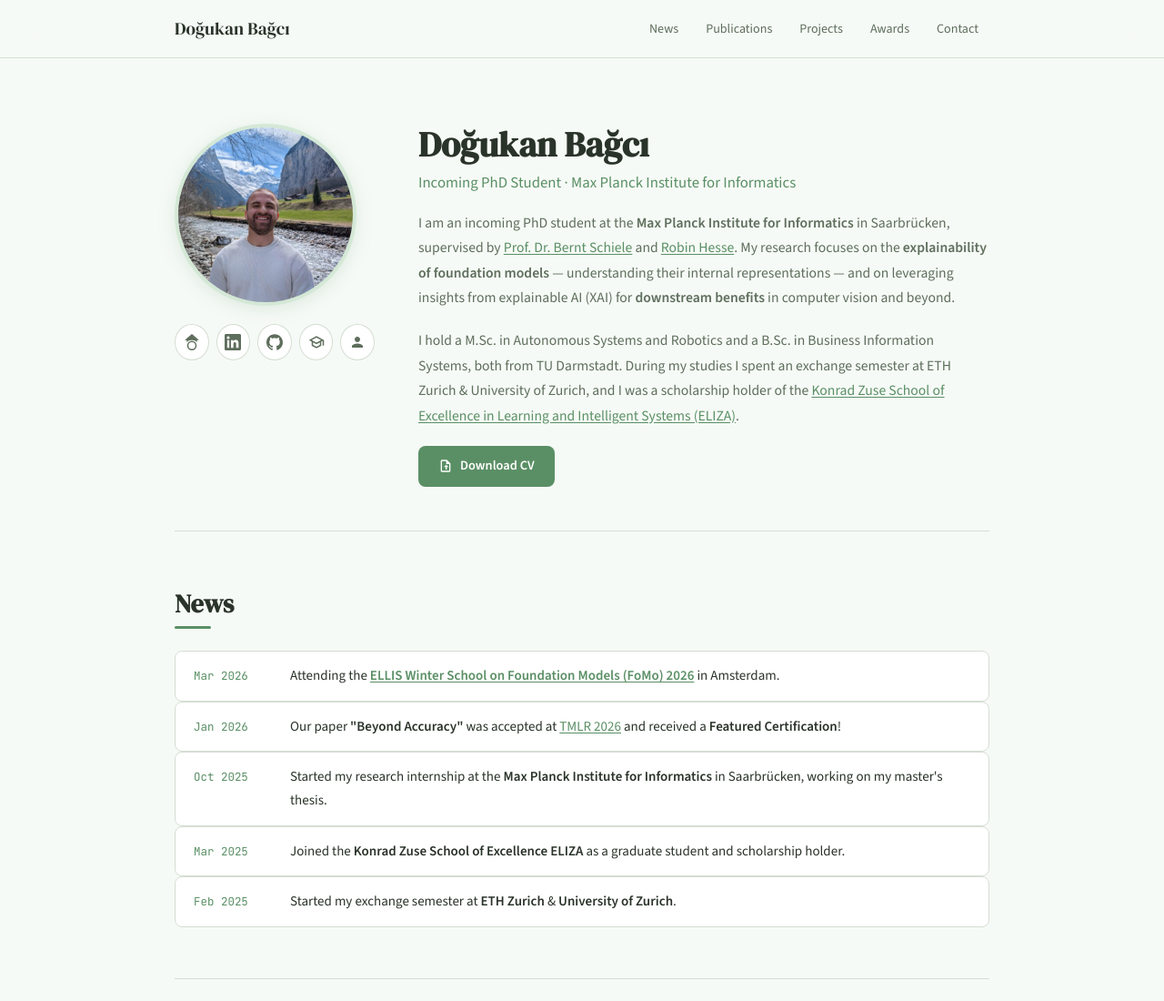
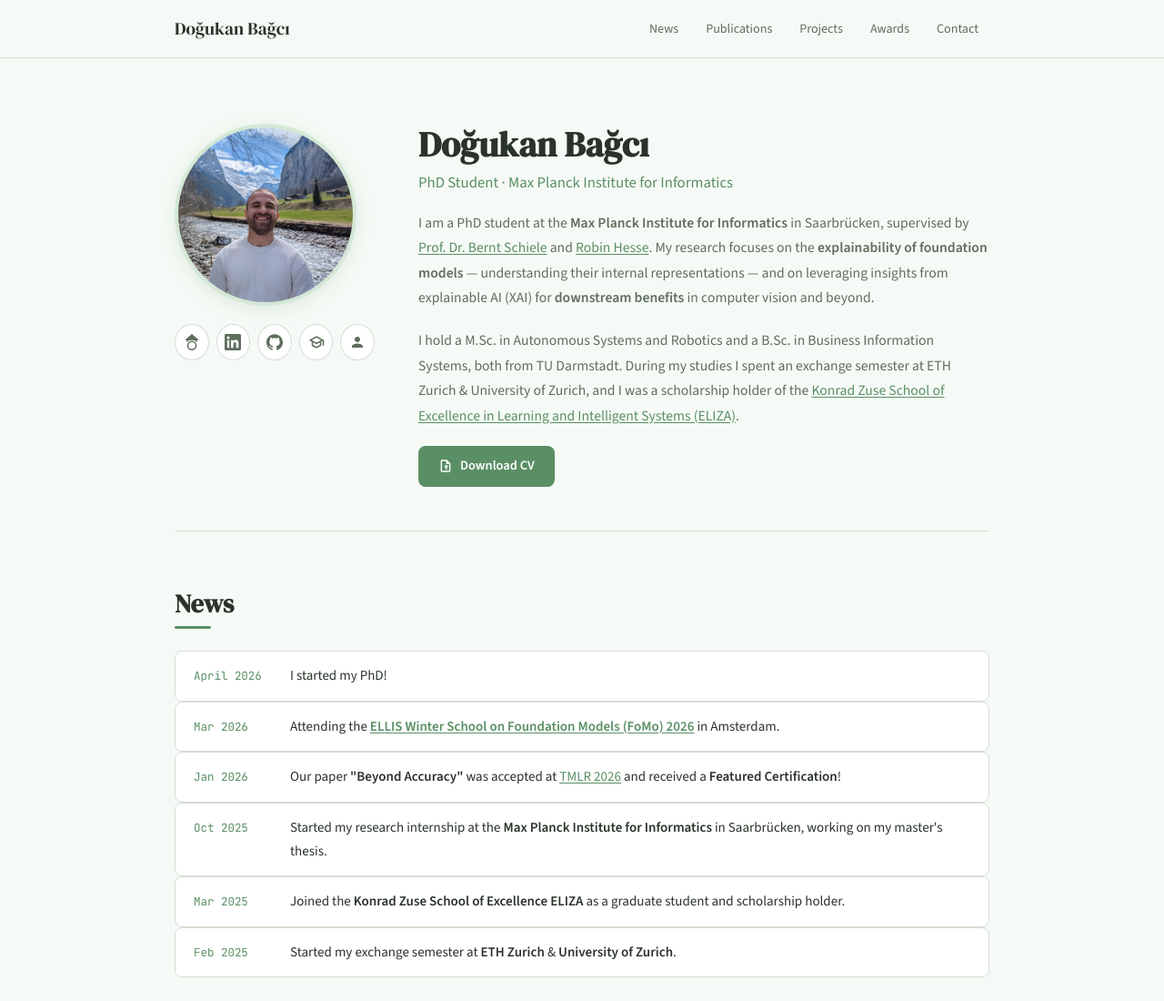
Before and after one commit to DogukanBG/DogukanBG.github.io, a plain HTML site: page index.html in a window 1280 px wide. Shown: the top 1100 px of the page at 91% size. Drawn offline with nearby package versions, Linux system fonts and the light colour scheme.

Commit message:
Update index.html

```diff
--- a/index.html
+++ b/index.html
@@ -362,9 +362,9 @@
 
   <div class="hero-text">
     <h1>Doğukan Bağcı</h1>
-    <div class="affiliation">Incoming PhD Student · <a href="https://www.mpi-inf.mpg.de/de/home">Max Planck Institute for Informatics</a></div>
+    <div class="affiliation"> PhD Student · <a href="https://www.mpi-inf.mpg.de/de/home">Max Planck Institute for Informatics</a></div>
     <p class="bio">
-      I am an incoming PhD student at the <strong>Max Planck Institute for Informatics</strong> in Saarbrücken, supervised by <a href="https://www.mpi-inf.mpg.de/departments/computer-vision-and-machine-learning/people/bernt-schiele">Prof. Dr. Bernt Schiele</a> and <a href="https://robinhesse.github.io">Robin Hesse</a>. My research focuses on the <strong>explainability of foundation models</strong> — understanding their internal representations — and on leveraging insights from explainable AI (XAI) for <strong>downstream benefits</strong> in computer vision and beyond.
+      I am a PhD student at the <strong>Max Planck Institute for Informatics</strong> in Saarbrücken, supervised by <a href="https://www.mpi-inf.mpg.de/departments/computer-vision-and-machine-learning/people/bernt-schiele">Prof. Dr. Bernt Schiele</a> and <a href="https://robinhesse.github.io">Robin Hesse</a>. My research focuses on the <strong>explainability of foundation models</strong> — understanding their internal representations — and on leveraging insights from explainable AI (XAI) for <strong>downstream benefits</strong> in computer vision and beyond.
     </p>
     <p class="bio">
       I hold a M.Sc. in Autonomous Systems and Robotics and a B.Sc. in Business Information Systems, both from TU Darmstadt. During my studies I spent an exchange semester at ETH Zurich &amp; University of Zurich, and I was a scholarship holder of the <a href="#">Konrad Zuse School of Excellence in Learning and Intelligent Systems (ELIZA)</a>.
@@ -381,6 +381,10 @@
 <!-- ═══════════ NEWS ═══════════ -->
 <section id="news">
   <h2 class="section-title">News</h2>
+    <div class="news-item">
+      <span class="news-date">April 2026</span>
+      <span class="news-text">I started my PhD!</span>
+    </div>
     <div class="news-item">
       <span class="news-date">Mar 2026</span>
       <span class="news-text">Attending the <a href="https://ivi.fnwi.uva.nl/ellis/events/winter-school-on-foundation-models-fomo-2026-registration-opens-on-14-november-2025/"><strong>ELLIS Winter School on Foundation Models (FoMo) 2026</strong></a> in Amsterdam.</span>
```
